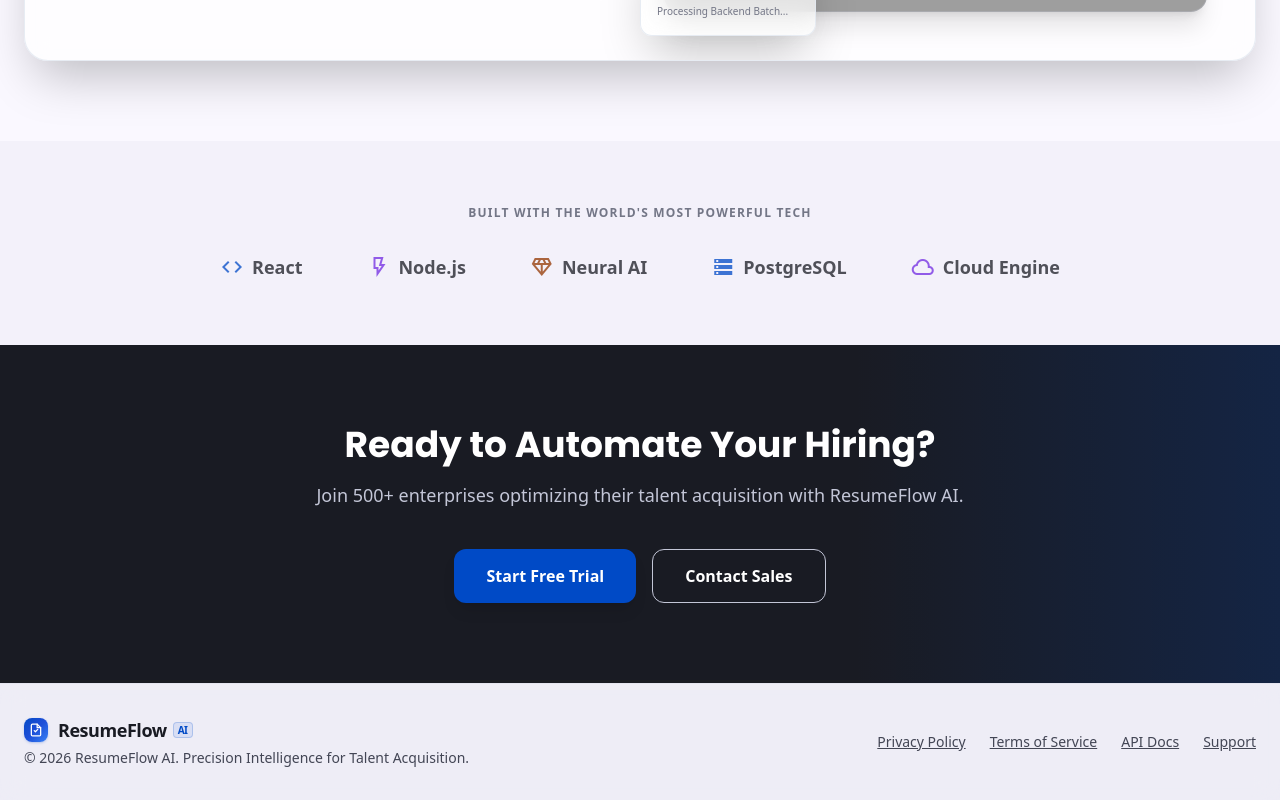
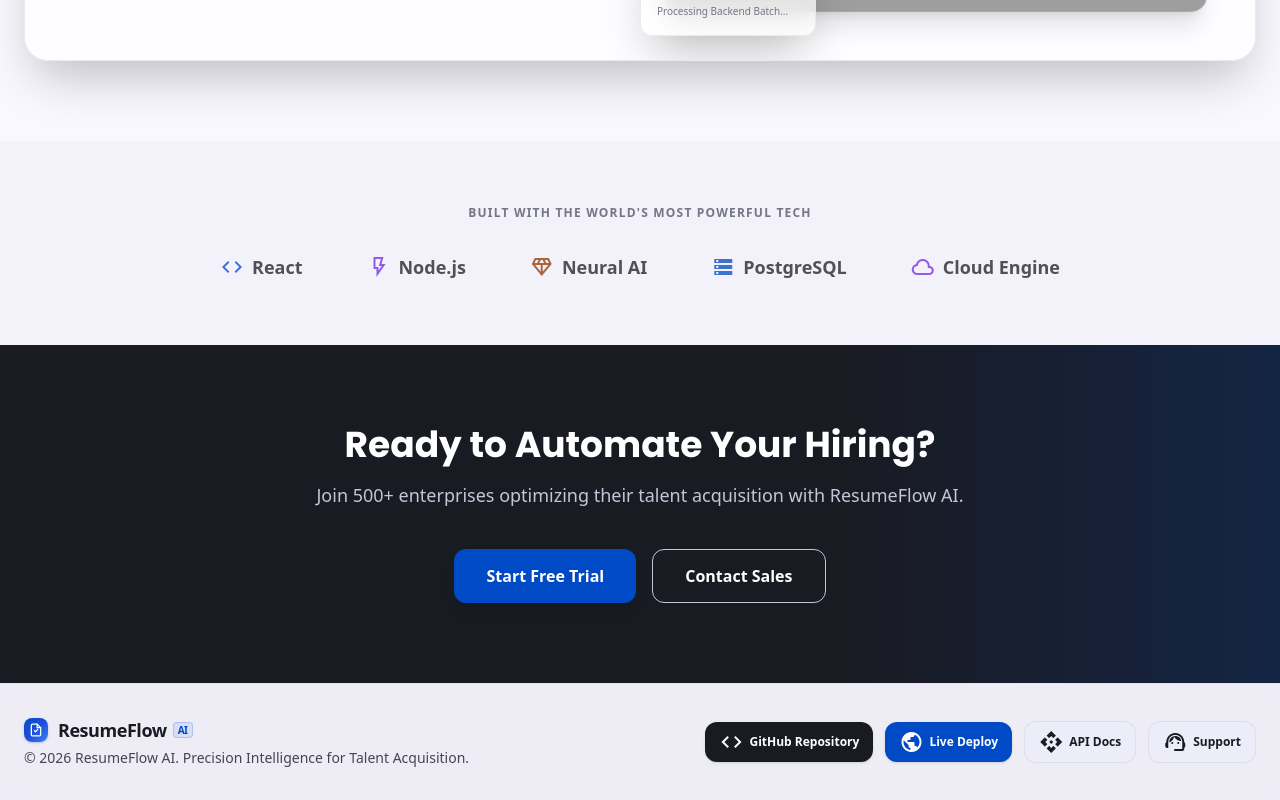
Before and after one commit to bikram73/ResumeFlow_AI, a React (Vite) app: page / in a window 1280 px wide. Shown: the part 2819-3619 px from the top of the page. Built offline with nearby package versions, Linux system fonts and the light colour scheme; grey boxes are pictures that could not be loaded.

Commit message:
first commit

```diff
--- a/src/components/Footer.tsx
+++ b/src/components/Footer.tsx
@@ -22,19 +22,41 @@ export const Footer: React.FC = () => {
           </p>
         </div>
 
-        <div className="flex flex-wrap justify-center gap-6">
-          <a href="#" className="font-label-sm text-xs md:text-sm text-[#434655] hover:text-[#004ac6] transition-all underline">
-            Privacy Policy
+        <div className="flex flex-wrap justify-center items-center gap-3">
+          <a
+            href="https://github.com/bikram73/ResumeFlow_AI/"
+            target="_blank"
+            rel="noopener noreferrer"
+            className="bg-[#191b23] text-white hover:bg-black px-3.5 py-2 rounded-xl text-xs font-semibold flex items-center gap-1.5 transition-all shadow-sm cursor-pointer"
+          >
+            <span className="material-symbols-outlined text-[16px]">code</span>
+            <span>GitHub Repository</span>
           </a>
-          <a href="#" className="font-label-sm text-xs md:text-sm text-[#434655] hover:text-[#004ac6] transition-all underline">
-            Terms of Service
+          <a
+            href="https://resumes-flow-ai.netlify.app/"
+            target="_blank"
+            rel="noopener noreferrer"
+            className="bg-[#004ac6] text-white hover:bg-[#0053db] px-3.5 py-2 rounded-xl text-xs font-semibold flex items-center gap-1.5 transition-all shadow-sm cursor-pointer"
+          >
+            <span className="material-symbols-outlined text-[16px]">public</span>
+            <span>Live Deploy</span>
           </a>
-          <a href="#" className="font-label-sm text-xs md:text-sm text-[#434655] hover:text-[#004ac6] transition-all underline">
-            API Docs
-          </a>
-          <a href="#" className="font-label-sm text-xs md:text-sm text-[#434655] hover:text-[#004ac6] transition-all underline">
-            Support
-          </a>
+          <button
+            type="button"
+            onClick={() => alert("ResumeFlow AI REST API endpoints: GET /api/health, POST /api/parse-jd, POST /api/analyze-resumes, POST /api/export/csv, POST /api/export/json.")}
+            className="bg-[#ededf9] text-[#191b23] hover:bg-[#e1e2ed] border border-[#c3c6d7]/40 px-3.5 py-2 rounded-xl text-xs font-semibold flex items-center gap-1.5 transition-all cursor-pointer"
+          >
+            <span className="material-symbols-outlined text-[16px]">api</span>
+            <span>API Docs</span>
+          </button>
+          <button
+            type="button"
+            onClick={() => alert("Support contact: bikrammanna8548045@gmail.com")}
+            className="bg-[#ededf9] text-[#191b23] hover:bg-[#e1e2ed] border border-[#c3c6d7]/40 px-3.5 py-2 rounded-xl text-xs font-semibold flex items-center gap-1.5 transition-all cursor-pointer"
+          >
+            <span className="material-symbols-outlined text-[16px]">support_agent</span>
+            <span>Support</span>
+          </button>
         </div>
       </div>
     </footer>
```
